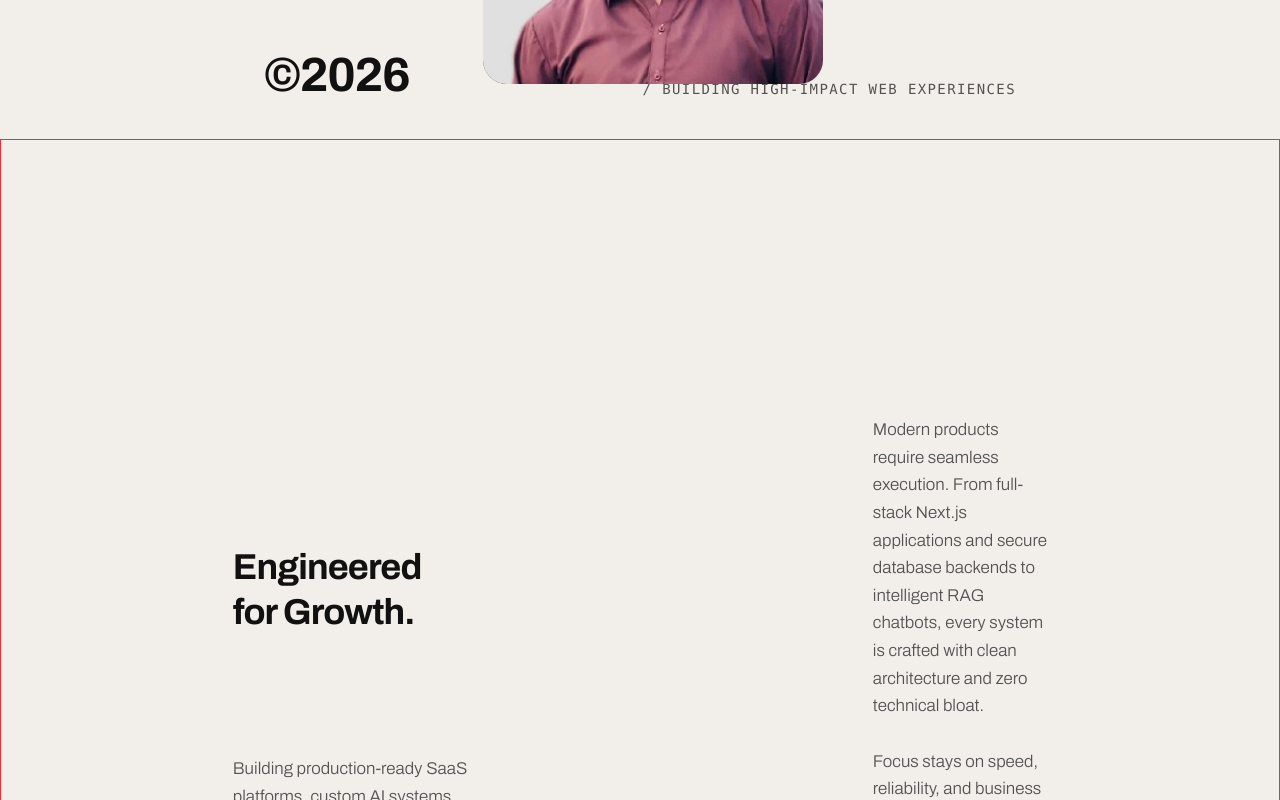
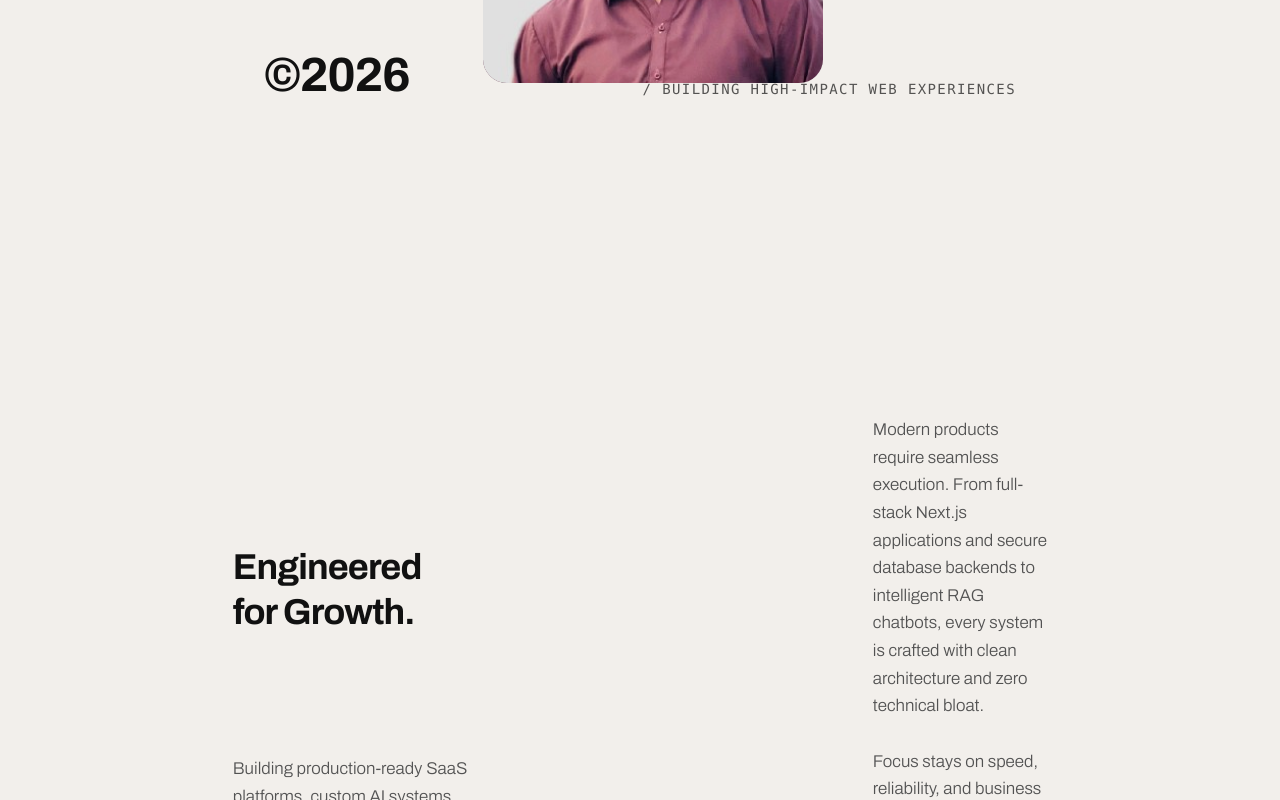
Before and after one commit to Ahmadzia011/ahmad_portfolio, a Next.js app: page / in a window 1280 px wide. Shown: the part 960-1760 px from the top of the page. Built offline with nearby package versions, Linux system fonts and the light colour scheme; a web font is replaced by a local one.

Commit message:
Removed the border

```diff
--- a/src/app/homepage/heroSec.tsx
+++ b/src/app/homepage/heroSec.tsx
@@ -80,7 +80,7 @@ export default function HeroSec() {
 
       <section
         ref={containerRef}
-        className="xs:min-h-[90vh] border border-red-500 md:min-h-[120vh] flex justify-center"
+        className="xs:min-h-[90vh] md:min-h-[120vh] flex justify-center"
       >
         <div className="hidden w-[25vw] pt-50 md:flex items-center"> {/*Hidden on mobile view*/}
           <div className="wrap-normal w-[20vw] space-y-30 pr-5">
```
